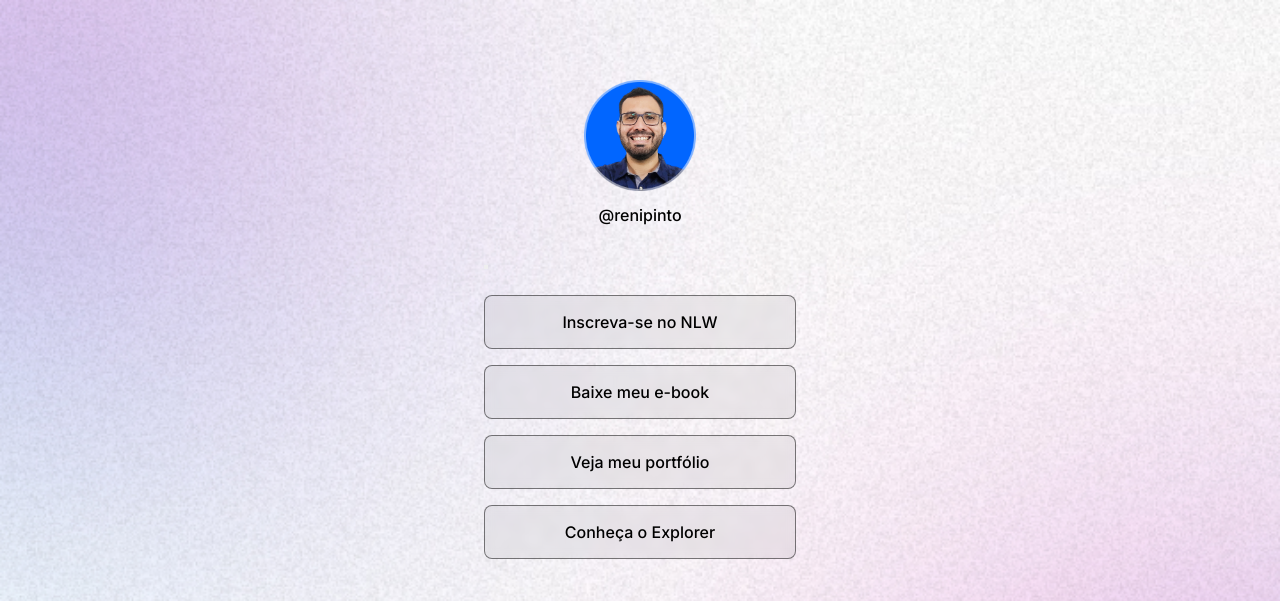
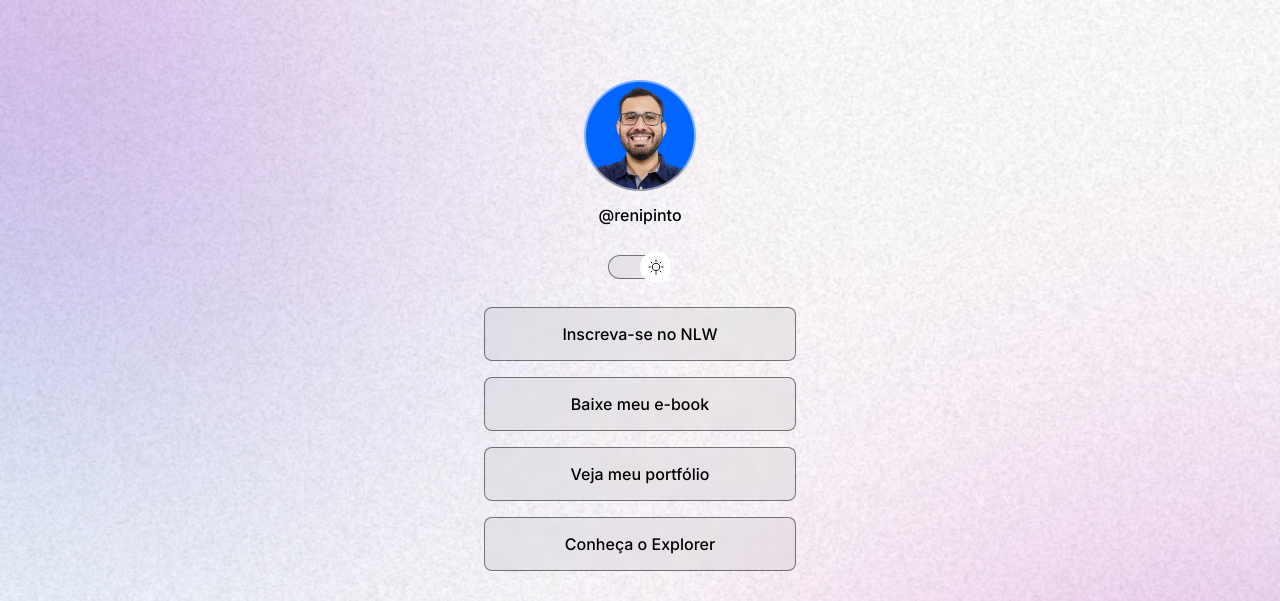
Before and after one commit to renipinto/DevLinks, a plain HTML site: page index.html in a window 1280 px wide. Shown: the top 601 px of the page. Drawn offline with nearby package versions, Linux system fonts and the light colour scheme.

Commit message:
Organização das Pastas do Projeto

```diff
--- a/style.css
+++ b/css/style.css
@@ -6,23 +6,23 @@
 
 :root {
     --text-color: white;
-    --bg-url: url(./assets/bg-mobile.jpg);
+    --bg-url: url(../assets/bg-mobile.jpg);
     --stroke-color: rgba(255, 255, 255, 0.5);
     --surface-color: rgba(255, 255, 255, 0.1);
     --surface-color-hover: rgba(0, 0, 0, 0.02);
     --highlight-color: rgba(255, 255, 255, 0.2);
+    --switch-bg-url: url(../assets/moon-stars.svg)
 }
 
 .light {
     --text-color: black;
-    --bg-url: url(./assets/bg-mobile-light.jpg);
+    --bg-url: url(../assets/bg-mobile-light.jpg);
     --stroke-color: rgba(0, 0, 0, 0.5);
     --surface-color: rgba(0, 0, 0, 0.05);
     --surface-color-hover: rgba(0, 0, 0, 0.02);
     --highlight-color: rgba(0, 0, 0, 0.1);
+    --switch-bg-url: url(../assets/sun.svg)
 }
-
-
 
 body {
     background: var(--bg-url) no-repeat top center/cover;
@@ -39,6 +39,8 @@ body * {
     padding: 0px 24px;
 }
 
+/* Profile */
+
 #profile {
     text-align: center;
     padding: 24px;
@@ -52,6 +54,46 @@ body * {
     font-weight: 500;
     line-height: 24px;
     margin-top: 8px;
+}
+
+/* Switch */
+
+#switch {
+    position: relative;
+    width: 64px;
+    margin: 4px auto;
+}
+
+#switch button {
+    width: 32px;
+    height: 32px;
+    background: white var(--switch-bg-url) no-repeat center;
+    border: 0;
+    border-radius: 50%;
+
+    /*Position Absolute*/
+    position: absolute;
+    top: 50%;
+    left: 0;
+    z-index: 1;
+    transform: translateY(-50%);
+}
+
+.light #switch button {
+    right: 0;
+    left: initial;
+}
+
+#switch span {
+    display: block;
+    width: 64px;
+    height: 24px;
+    background: var(--surface-color);
+    border: 1px solid var(--stroke-color);
+    backdrop-filter: blur(4px);
+    -webkit-backdrop-filter: blur(4px);
+    border-radius: 9999px;
+
 }
 
 /* Links */
--- a/index.html
+++ b/index.html
@@ -8,7 +8,7 @@
     <meta charset="UTF-8">
     <meta name="viewport" content="width=device-width, initial-scale=1.0">
     <title>DevLinks</title>
-    <link rel="stylesheet" href="style.css">
+    <link rel="stylesheet" href="./css/style.css">
 </head>
 
 <body>
@@ -18,7 +18,7 @@
             <p>@renipinto</p>
         </div>
 
-        <div id="switch">
+        <div id="switch" onclick="toggleMode()">
             <button></button>
             <span></span>
         </div>
```
Also changed, not shown: js/script.js (added).
